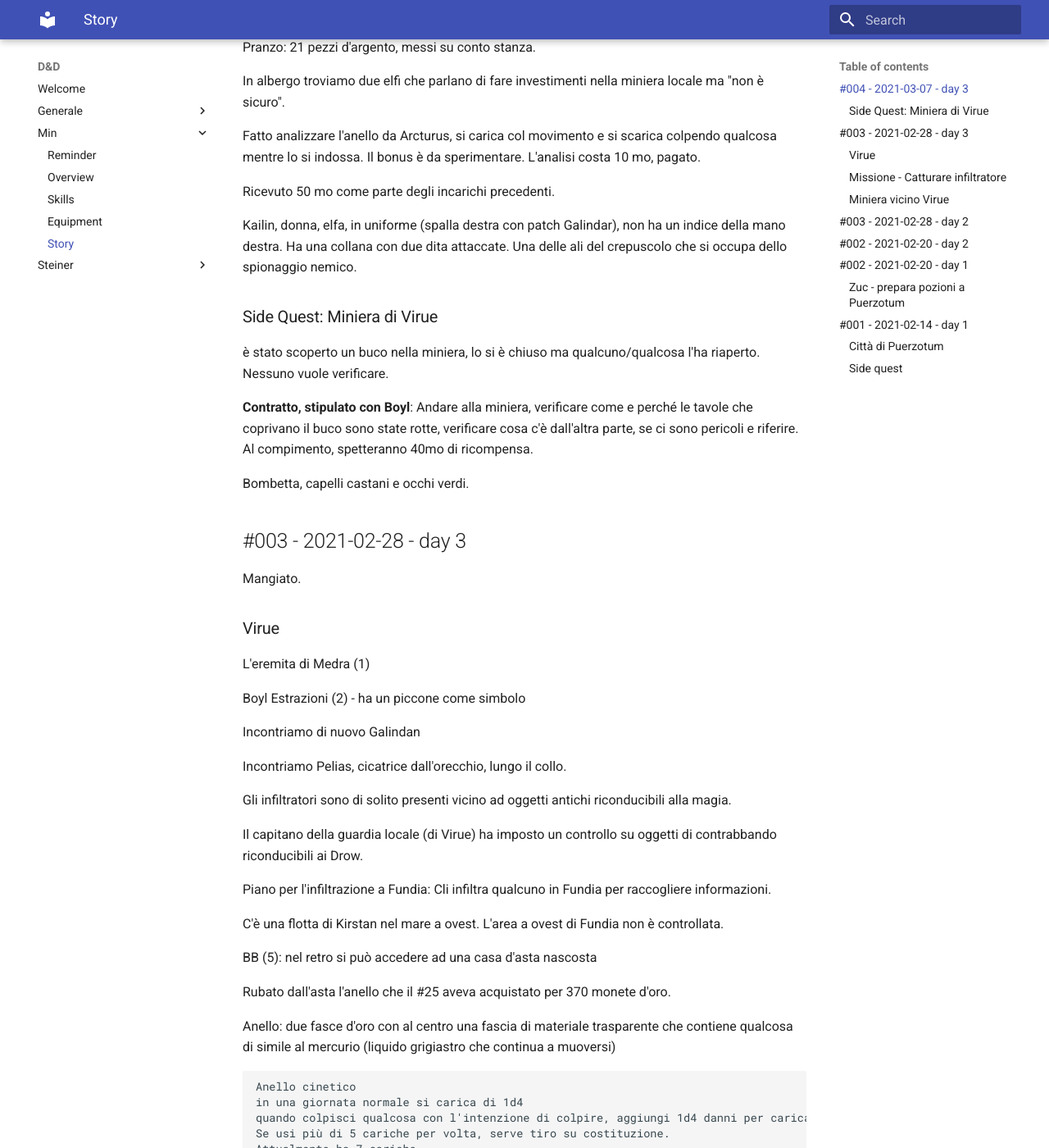
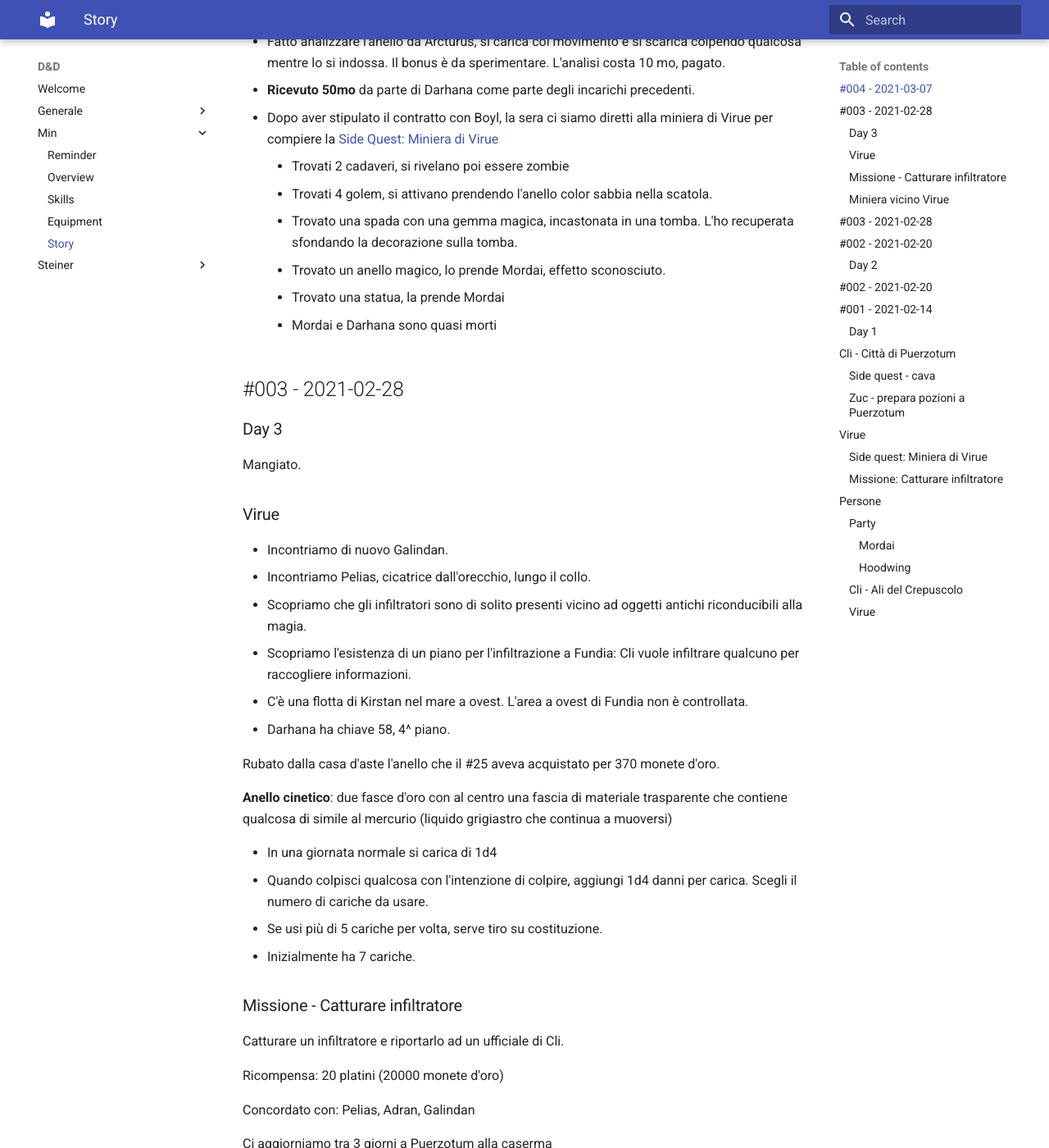
Before and after one commit to vitalegi/dungeons-and-dragons-docs, an MkDocs documentation site: the page built from docs/Min/04.story.md, in a window 1280 px wide and 1400 px high, scrolled down 378 px. Shown: the whole window at 82% size. Built offline with MkDocs 1.6.1 and Material for MkDocs 9.7.7, drawn with Linux system fonts in a browser that asks for light colours; some of the changed text lies outside the part shown.

Commit message:
refactor doc

````diff
--- a/docs/Min/04.story.md
+++ b/docs/Min/04.story.md
@@ -1,70 +1,45 @@
 # Story
 
-## #004 - 2021-03-07 - day 3
+## #004 - 2021-03-07
 
-Hotel è composto da reception, bar (a dx della reception), ristorante hotel.
+- Una signora al ristorante ha un anello magico.
+- Arcturus ha letto il futuro a una nobile. Dovrebbe trovarsi in un carretto sul bordo della piazza. è un elfo che fa esibizioni e letture di mano. è in città da circa 1 settimana.
+- Pranzo: 21 pezzi d'argento, messi su conto stanza.
+- In albergo troviamo due elfi che parlano di fare investimenti nella miniera locale ma "non è sicuro".
+- Fatto analizzare l'anello da Arcturus, si carica col movimento e si scarica colpendo qualcosa mentre lo si indossa. Il bonus è da sperimentare. L'analisi costa 10 mo, pagato.
+- __Ricevuto 50mo__ da parte di Darhana come parte degli incarichi precedenti.
 
-Ristorante ha pavimento in marmo/pietra.
+- Dopo aver stipulato il contratto con Boyl, la sera ci siamo diretti alla miniera di Virue per compiere la [Side Quest: Miniera di Virue](#side-quest-miniera-di-virue)
+    - Trovati 2 cadaveri, si rivelano poi essere zombie
+    - Trovati 4 golem, si attivano prendendo l'anello color sabbia nella scatola.
+    - Trovato una spada con una gemma magica, incastonata in una tomba. L'ho recuperata sfondando la decorazione sulla tomba.
+    - Trovato un anello magico, lo prende Mordai, effetto sconosciuto.
+    - Trovato una statua, la prende Mordai
+    - Mordai e Darhana sono quasi morti
 
-Una signora al ristorante ha un anello magico.
+## #003 - 2021-02-28
 
-Arcturus ha letto il futuro a una nobile. Dovrebbe trovarsi in un carretto sul bordo della piazza. è un elfo che fa esibizioni e letture di mano. è in città da circa 1 settimana.
-
-Pranzo: 21 pezzi d'argento, messi su conto stanza.
-
-In albergo troviamo due elfi che parlano di fare investimenti nella miniera locale ma "non è sicuro".
-
-Fatto analizzare l'anello da Arcturus, si carica col movimento e si scarica colpendo qualcosa mentre lo si indossa. Il bonus è da sperimentare. L'analisi costa 10 mo, pagato.
-
-Ricevuto 50 mo come parte degli incarichi precedenti.
-
-Kailin, donna, elfa, in uniforme (spalla destra con patch Galindar), non ha un indice della mano destra. Ha una collana con due dita attaccate. Una delle ali del crepuscolo che si occupa dello spionaggio nemico.
-
-### Side Quest: Miniera di Virue
-
-è stato scoperto un buco nella miniera, lo si è chiuso ma qualcuno/qualcosa l'ha riaperto. Nessuno vuole verificare.
-
-__Contratto, stipulato con Boyl__: Andare alla miniera, verificare come e perché le tavole che coprivano il buco sono state rotte, verificare cosa c'è dall'altra parte, se ci sono pericoli e riferire. Al compimento, spetteranno 40mo di ricompensa.
-
-Bombetta, capelli castani e occhi verdi.
-
-## #003 - 2021-02-28 - day 3
+### Day 3
 
 Mangiato.
 
 ### Virue
 
-L'eremita di Medra (1)
+- Incontriamo di nuovo Galindan.
+- Incontriamo Pelias, cicatrice dall'orecchio, lungo il collo.
+- Scopriamo che gli infiltratori sono di solito presenti vicino ad oggetti antichi riconducibili alla magia.
+- Scopriamo l'esistenza di un piano per l'infiltrazione a Fundia: Cli vuole infiltrare qualcuno per raccogliere informazioni.
+- C'è una flotta di Kirstan nel mare a ovest. L'area a ovest di Fundia non è controllata.
+- Darhana ha chiave 58, 4^ piano.
 
-Boyl Estrazioni (2) - ha un piccone come simbolo
+Rubato dalla casa d'aste l'anello che il #25 aveva acquistato per 370 monete d'oro.
 
-Incontriamo di nuovo Galindan
+**Anello cinetico**: due fasce d'oro con al centro una fascia di materiale trasparente che contiene qualcosa di simile al mercurio (liquido grigiastro che continua a muoversi)
 
-Incontriamo Pelias, cicatrice dall'orecchio, lungo il collo.
-
-Gli infiltratori sono di solito presenti vicino ad oggetti antichi riconducibili alla magia.
-
-Il capitano della guardia locale (di Virue) ha imposto un controllo su oggetti di contrabbando riconducibili ai Drow.
-
-Piano per l'infiltrazione a Fundia: Cli infiltra qualcuno in Fundia per raccogliere informazioni.
-
-C'è una flotta di Kirstan nel mare a ovest. L'area a ovest di Fundia non è controllata.
-
-BB (5): nel retro si può accedere ad una casa d'asta nascosta
-
-Rubato dall'asta l'anello che il #25 aveva acquistato per 370 monete d'oro.
-
-Anello: due fasce d'oro con al centro una fascia di materiale trasparente che contiene qualcosa di simile al mercurio (liquido grigiastro che continua a muoversi)
-
-```
-Anello cinetico
-in una giornata normale si carica di 1d4
-quando colpisci qualcosa con l'intenzione di colpire, aggiungi 1d4 danni per carica. Scegli il numero di cariche da usare.
-Se usi più di 5 cariche per volta, serve tiro su costituzione.
-Attualmente ha 7 cariche.
-```
-
-Darhana ha chiave 58, 4^ piano.
+- In una giornata normale si carica di 1d4
+- Quando colpisci qualcosa con l'intenzione di colpire, aggiungi 1d4 danni per carica. Scegli il numero di cariche da usare.
+- Se usi più di 5 cariche per volta, serve tiro su costituzione.
+- Inizialmente ha 7 cariche.
 
 ### Missione - Catturare infiltratore
 
@@ -80,9 +55,7 @@ Ci aggiorniamo tra 3 giorni a Puerzotum alla caserma
 
 Trovato una seconda grotta, da cui sembra sia uscito/entrato qualcosa.
 
-## #003 - 2021-02-28 - day 2
-
-1d6 extra per 10 minuti
+## #003 - 2021-02-28
 
 Ci siamo scontrati con un gruppo di goblin lungo la strada tra Puerzotum e Virue
 
@@ -90,31 +63,29 @@ Finito lo scontro, due lupi si sono trasformati in elfi: Adran, Galindan, ali de
 
 Hoodwing si aggiunge al party.
 
-Mordai proviene da Fundia
+## #002 - 2021-02-20
 
-Hoodwing, proveniente dalla Foresta dei Pomodori, un gruppo di Tifling la bruciò mentre Hoodwing era a caccia.
-
-## #002 - 2021-02-20 - day 2
+### Day 2
 
 Mangiato.
 
-Guan, mezz'elfo, venditore al negozio del fabbro della città di Puerzotum.
-
-## #002 - 2021-02-20 - day 1
+## #002 - 2021-02-20
 
 Mangiato.
 
-Posizione del proprietario della miniera (per side quest) è ora noto.
+## #001 - 2021-02-14
 
-### Zuc - prepara pozioni a Puerzotum
+### Day 1
 
-Comprato 10 fiale sperimentali.
+Creato il gruppo:
 
-Una volta scoperto l'effetto, segnalo e riportalo a Zuc.
+- Darhana/Iolanda (Dodo), stregone nobile
+- Ylion (Yuri), bardo
+- Mordai (Sandrosfist)
 
-## #001 - 2021-02-14 - day 1
+Ci troviamo alla locanda del Gregge, da valutare il da farsi.
 
-### Città di Puerzotum
+## Cli - Città di Puerzotum
 
 Coltivano e vendono cotone. La città non ha mura.
 
@@ -127,16 +98,75 @@ Locande:
 - gregge: frequentata da gente del posto
 - pellegrino: frequentata da gente di passaggio, più economica (proprietario è Zander)
 
-Creato il gruppo:
+__Guan__, mezz'elfo, venditore al negozio del fabbro della città di Puerzotum.
 
-- Darhana/Iolanda (Dodo), stregone nobile
-- Ylion (Yuri), bardo
-- Mordai (Sandrosfist)
-
-Ci troviamo alla locanda del Gregge, da valutare il da farsi.
-
-### Side quest
+### Side quest - cava
 
 Alla cava sembra esserci una statua che si muove e ruba la pietra. Se guardata, si ferma.
 
 _Informazioni ricevute da un minatore ubriaco alla locanda del Pellegrino._
+
+Posizione del proprietario della miniera (per side quest) è ora noto.
+
+### Zuc - prepara pozioni a Puerzotum
+
+Comprato 10 fiale sperimentali.
+
+Una volta scoperto l'effetto, segnalo e riportalo a Zuc.
+
+## Virue
+
+1. Hotel L'eremita di Medra
+    - Hotel è composto da reception, bar (a dx della reception), ristorante hotel.
+    - Ristorante ha pavimento in marmo/pietra.
+2. Boyl Estrazioni - ha un piccone come simbolo
+3. BB: nel retro si può accedere ad una casa d'asta nascosta, pagando almeno 1mo al garzone.
+    - Il figlio del proprietario della miniera è la persona col cartellino #25 che alla casa d'aste voleva comprare l'anello cinetico che abbiamo rubato. Ha riconosciuto Mordai quando l'ha incontrato a casa.
+
+- Il capitano della guardia locale ha imposto un controllo su oggetti di contrabbando riconducibili ai Drow.
+
+### Side quest: Miniera di Virue
+
+Trovato una seconda grotta, da cui sembra sia uscito/entrato qualcosa.
+
+è stato scoperto un buco nella miniera, lo si è chiuso ma qualcuno/qualcosa l'ha riaperto. Nessuno vuole verificare.
+
+__Contratto, stipulato con Boyl__: Andare alla miniera, verificare come e perché le tavole che coprivano il buco sono state rotte, verificare cosa c'è dall'altra parte, se ci sono pericoli e riferire. Al compimento, spetteranno 40mo di ricompensa.
+
+
+### Missione: Catturare infiltratore
+
+Catturare un infiltratore e riportarlo ad un ufficiale di Cli.
+
+Ricompensa: 20 platini (20000 monete d'oro)
+
+Concordato con: Pelias, Adran, Galindan
+
+Ci aggiorniamo tra 3 giorni a Puerzotum alla caserma
+
+## Persone
+
+### Party
+
+#### Mordai
+
+proviene da Fundia
+
+#### Hoodwing
+
+proveniente dalla Foresta dei Pomodori, un gruppo di Tifling la bruciò mentre Hoodwing era a caccia.
+
+
+### Cli - Ali del Crepuscolo
+
+__Adran__: elfo, fa parte dell'esercito di Cli, si sa trasformare in lupo. Incontrato sulla strada tra Puerzotum e Virue.
+
+__Galindan__: elfo, fa parte dell'esercito di Cli, si sa trasformare in lupo. Incontrato sulla strada tra Puerzotum e Virue.
+
+__Kailin__: Donna, elfa, in uniforme (spalla destra con patch come quella di Galindar), non ha un indice della mano destra. Ha una collana con due dita di nani attaccate. Una delle ali del crepuscolo che si occupa dello spionaggio nemico. Incontrata a Virue. Ha un carattere molto diretto e schietto, poca pazienza.
+
+### Virue
+
+__Figlio del proprietario della miniera BB__, indossa una Bombetta, ha capelli castani e occhi verdi.
+
+__Arcturus__, un elfo itinerante, prevede il futuro e sa identificare gli oggetti magici.
````
